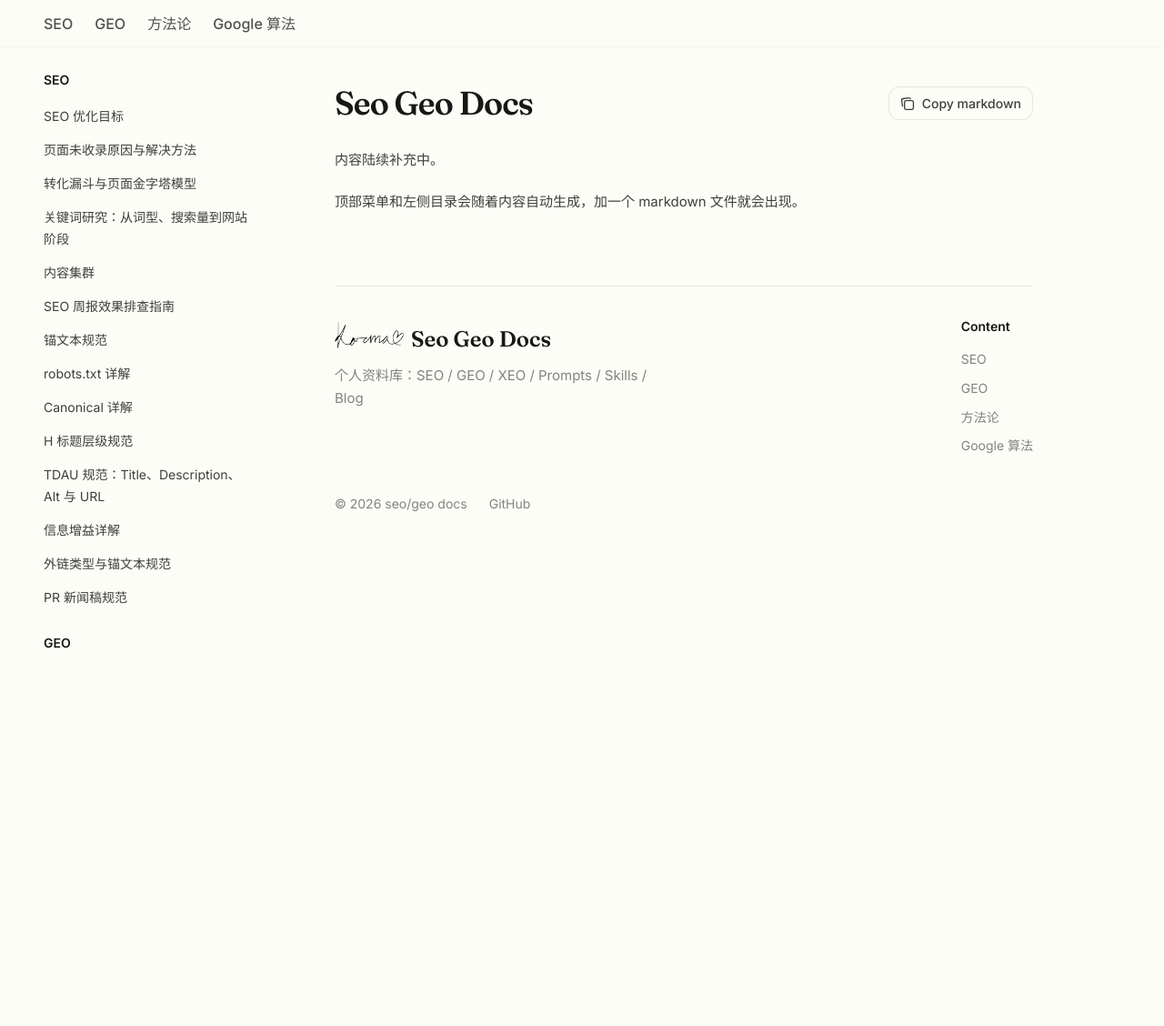
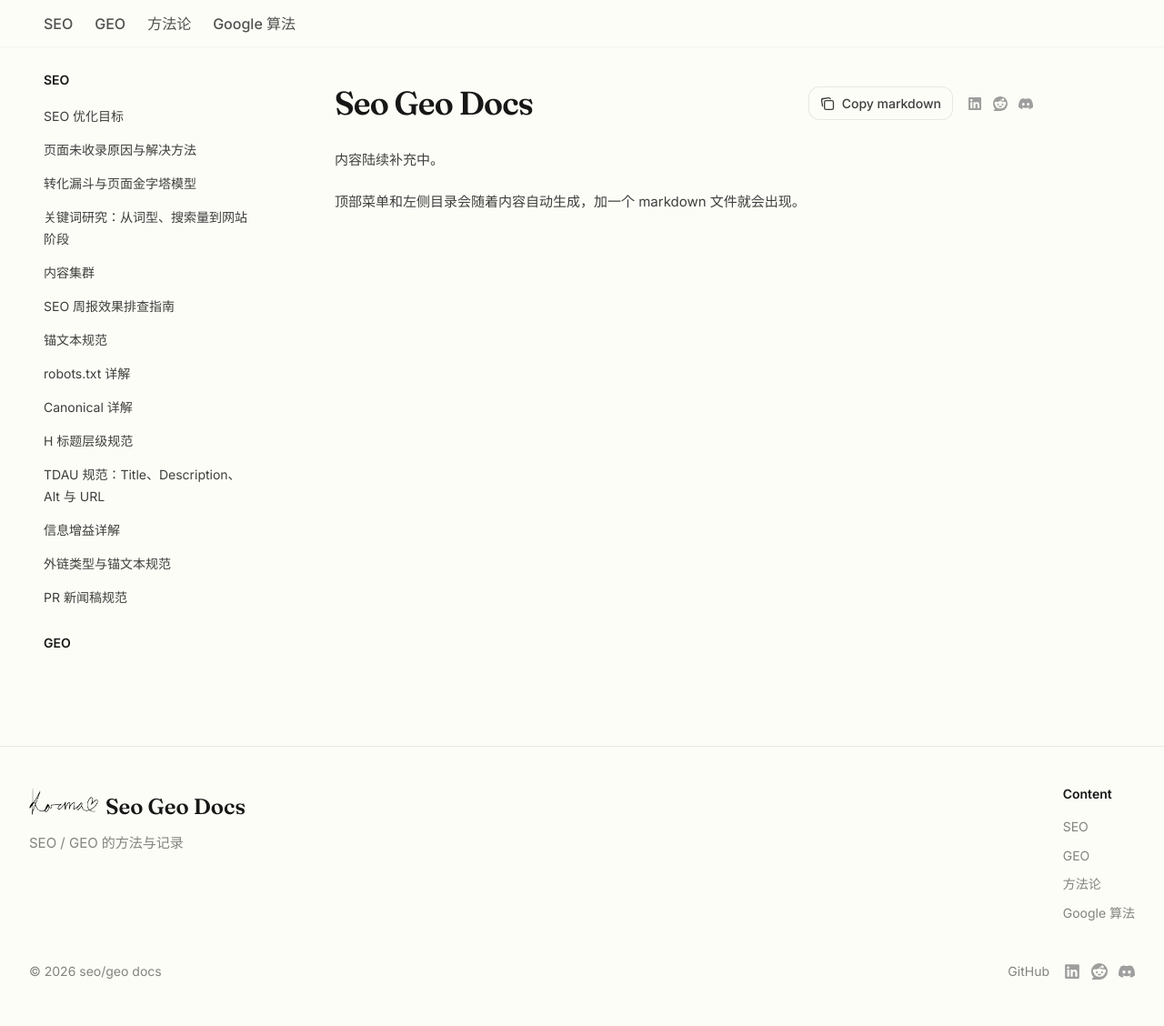
Before and after one commit to lllygkj33-creator/lllygkj33-creator.github.io, an Astro site: page / in a window 1280 px wide. Shown: the part 61-1189 px from the top of the page at 91% size. Before the commit the page ends 801 px from the top, so only its background shows below. Built offline with nearby package versions, Linux system fonts and the light colour scheme; Astro itself is replaced by a stand-in of ours.

Commit message:
页脚移到整页底部，新增领英/Reddit/Discord 图标
- 页脚从正文列里移出，改为整页底部（.footer 全宽 + .footer-in 容器对齐主容器）
- 新增 src/components/Social.astro：领英、Reddit、Discord 三个官方图标路径
  （LinkedIn 用 Font Awesome，Reddit/Discord 用 Simple Icons，均为可商用授权）
- 领英 https://www.linkedin.com/in/janus-lee-147803405/
  Reddit https://www.reddit.com/user/HedgehogSpecific2658/
  Discord 暂无链接，渲染为 span 而不是空链接
- 图标同时出现在正文右上角（H1 行，Copy markdown 右侧）和页脚右下角
- 带 rel=me，对实体识别有用
- 页脚那句简介改成当前栏目范围

```diff
--- /dev/null
+++ b/src/components/Social.astro
@@ -0,0 +1,28 @@
+---
+// 社交/分享图标：领英、Reddit 带链接，Discord 暂时只放图标（没有链接，所以不是 <a>）
+const { class: cls = '' } = Astro.props;
+---
+
+<div class={`social ${cls}`}>
+  <a
+    href="https://www.linkedin.com/in/janus-lee-147803405/"
+    target="_blank"
+    rel="me noopener"
+    aria-label="LinkedIn"
+    title="LinkedIn"
+  >
+    <svg viewBox="0 0 448 512" aria-hidden="true"><path d="M416 32H31.9C14.3 32 0 46.5 0 64.3v383.4C0 465.5 14.3 480 31.9 480H416c17.6 0 32-14.5 32-32.3V64.3c0-17.8-14.4-32.3-32-32.3zM135.4 416H69V202.2h66.5V416zm-33.2-243c-21.3 0-38.5-17.3-38.5-38.5S80.9 96 102.2 96c21.2 0 38.5 17.3 38.5 38.5 0 21.3-17.2 38.5-38.5 38.5zm282.1 243h-66.4V312c0-24.8-.5-56.7-34.5-56.7-34.6 0-39.9 27-39.9 54.9V416h-66.4V202.2h63.7v29.2h.9c8.9-16.8 30.6-34.5 62.9-34.5 67.2 0 79.7 44.3 79.7 101.9V416z"></path></svg>
+  </a>
+  <a
+    href="https://www.reddit.com/user/HedgehogSpecific2658/"
+    target="_blank"
+    rel="me noopener"
+    aria-label="Reddit"
+    title="Reddit"
+  >
+    <svg viewBox="0 0 24 24" aria-hidden="true"><path d="M12 0C5.373 0 0 5.373 0 12c0 3.314 1.343 6.314 3.515 8.485l-2.286 2.286C.775 23.225 1.097 24 1.738 24H12c6.627 0 12-5.373 12-12S18.627 0 12 0Zm4.388 3.199c1.104 0 1.999.895 1.999 1.999 0 1.105-.895 2-1.999 2-.946 0-1.739-.657-1.947-1.539v.002c-1.147.162-2.032 1.15-2.032 2.341v.007c1.776.067 3.4.567 4.686 1.363.473-.363 1.064-.58 1.707-.58 1.547 0 2.802 1.254 2.802 2.802 0 1.117-.655 2.081-1.601 2.531-.088 3.256-3.637 5.876-7.997 5.876-4.361 0-7.905-2.617-7.998-5.87-.954-.447-1.614-1.415-1.614-2.538 0-1.548 1.255-2.802 2.803-2.802.645 0 1.239.218 1.712.585 1.275-.79 2.881-1.291 4.64-1.365v-.01c0-1.663 1.263-3.034 2.88-3.207.188-.911.993-1.595 1.959-1.595Zm-8.085 8.376c-.784 0-1.459.78-1.506 1.797-.047 1.016.64 1.429 1.426 1.429.786 0 1.371-.369 1.418-1.385.047-1.017-.553-1.841-1.338-1.841Zm7.406 0c-.786 0-1.385.824-1.338 1.841.047 1.017.634 1.385 1.418 1.385.785 0 1.473-.413 1.426-1.429-.046-1.017-.721-1.797-1.506-1.797Zm-3.703 4.013c-.974 0-1.907.048-2.77.135-.147.015-.241.168-.183.305.483 1.154 1.622 1.964 2.953 1.964 1.33 0 2.47-.81 2.953-1.964.057-.137-.037-.29-.184-.305-.863-.087-1.795-.135-2.769-.135Z"></path></svg>
+  </a>
+  <span role="img" aria-label="Discord" title="Discord">
+    <svg viewBox="0 0 24 24" aria-hidden="true"><path d="M20.317 4.3698a19.7913 19.7913 0 00-4.8851-1.5152.0741.0741 0 00-.0785.0371c-.211.3753-.4447.8648-.6083 1.2495-1.8447-.2762-3.68-.2762-5.4868 0-.1636-.3933-.4058-.8742-.6177-1.2495a.077.077 0 00-.0785-.037 19.7363 19.7363 0 00-4.8852 1.515.0699.0699 0 00-.0321.0277C.5334 9.0458-.319 13.5799.0992 18.0578a.0824.0824 0 00.0312.0561c2.0528 1.5076 4.0413 2.4228 5.9929 3.0294a.0777.0777 0 00.0842-.0276c.4616-.6304.8731-1.2952 1.226-1.9942a.076.076 0 00-.0416-.1057c-.6528-.2476-1.2743-.5495-1.8722-.8923a.077.077 0 01-.0076-.1277c.1258-.0943.2517-.1923.3718-.2914a.0743.0743 0 01.0776-.0105c3.9278 1.7933 8.18 1.7933 12.0614 0a.0739.0739 0 01.0785.0095c.1202.099.246.1981.3728.2924a.077.077 0 01-.0066.1276 12.2986 12.2986 0 01-1.873.8914.0766.0766 0 00-.0407.1067c.3604.698.7719 1.3628 1.225 1.9932a.076.076 0 00.0842.0286c1.961-.6067 3.9495-1.5219 6.0023-3.0294a.077.077 0 00.0313-.0552c.5004-5.177-.8382-9.6739-3.5485-13.6604a.061.061 0 00-.0312-.0286zM8.02 15.3312c-1.1825 0-2.1569-1.0857-2.1569-2.419 0-1.3332.9555-2.4189 2.157-2.4189 1.2108 0 2.1757 1.0952 2.1568 2.419 0 1.3332-.9555 2.4189-2.1569 2.4189zm7.9748 0c-1.1825 0-2.1569-1.0857-2.1569-2.419 0-1.3332.9554-2.4189 2.1569-2.4189 1.2108 0 2.1757 1.0952 2.1568 2.419 0 1.3332-.946 2.4189-2.1568 2.4189Z"></path></svg>
+  </span>
+</div>
--- a/src/layouts/Layout.astro
+++ b/src/layouts/Layout.astro
@@ -1,6 +1,7 @@
 ---
 import Topbar from '../components/Topbar.astro';
 import Sidebar from '../components/Sidebar.astro';
+import Social from '../components/Social.astro';
 import '../styles/global.css';
 
 const {
@@ -58,6 +59,8 @@ const markdown = JSON.stringify(`# ${title}\n\n${body}`).replace(/</g, '\\u003c'
               <span>Copy markdown</span>
             </span>
           </button>
+
+          <Social class="social-inline" />
         </div>
 
         <div class="prose"><slot /></div>
@@ -83,27 +86,6 @@ const markdown = JSON.stringify(`# ${title}\n\n${body}`).replace(/</g, '\\u003c'
           </nav>
         )}
 
-        <footer class="footer">
-          <div class="footer-top">
-            <div class="footer-brand">
-              <a class="brand" href="/">
-                <img class="brand-logo footer-logo" src="/logo.webp" alt="" width="76" height="30" />
-                <span>Seo Geo Docs</span>
-              </a>
-              <p>个人资料库：SEO / GEO / XEO / Prompts / Skills / Blog</p>
-            </div>
-
-            <div class="footer-col">
-              <p>Content</p>
-              {nav.map((s) => <a href={s.url}>{s.label}</a>)}
-            </div>
-          </div>
-
-          <div class="footer-bottom">
-            <span>© 2026 seo/geo docs</span>
-            <a href="https://github.com/">GitHub</a>
-          </div>
-        </footer>
       </main>
 
       {toc.length > 0 && (
@@ -127,6 +109,33 @@ const markdown = JSON.stringify(`# ${title}\n\n${body}`).replace(/</g, '\\u003c'
         </aside>
       )}
     </div>
+
+    <footer class="footer">
+      <div class="footer-in">
+        <div class="footer-top">
+          <div class="footer-brand">
+            <a class="brand" href="/">
+              <img class="brand-logo footer-logo" src="/logo.webp" alt="" width="76" height="30" />
+              <span>Seo Geo Docs</span>
+            </a>
+            <p>SEO / GEO 的方法与记录</p>
+          </div>
+
+          <div class="footer-col">
+            <p>Content</p>
+            {nav.map((s) => <a href={s.url}>{s.label}</a>)}
+          </div>
+        </div>
+
+        <div class="footer-bottom">
+          <span>© 2026 seo/geo docs</span>
+          <div class="footer-links">
+            <a href="https://github.com/">GitHub</a>
+            <Social class="social-footer" />
+          </div>
+        </div>
+      </div>
+    </footer>
 
     <script type="application/json" id="page-md" set:html={markdown} />
 
--- a/src/styles/global.css
+++ b/src/styles/global.css
@@ -611,10 +611,16 @@ html.toc-off .main { max-width: 72rem; }
 .toc a.depth-3 { padding-left: 0.75rem; }
 
 /* ---------- 页脚 ---------- */
+/* 页脚：整页底部，横跨全宽 */
 .footer {
   margin-top: 5rem;
-  padding-top: 2rem;
   border-top: 1px solid var(--border);
+}
+
+.footer-in {
+  max-width: var(--shell);
+  margin: 0 auto;
+  padding: 2.5rem 2rem 3rem;
   display: flex;
   flex-direction: column;
   gap: 2.5rem;
@@ -662,10 +668,36 @@ html.toc-off .main { max-width: 72rem; }
 .footer-bottom {
   display: flex;
   flex-wrap: wrap;
+  align-items: center;
+  justify-content: space-between;
   gap: 1.5rem;
   font-size: 0.875rem;
   color: var(--dim);
 }
+
+.footer-links {
+  display: flex;
+  align-items: center;
+  gap: 1rem;
+}
+
+/* 社交图标（页脚 + 正文右上角共用） */
+.social {
+  display: flex;
+  align-items: center;
+  gap: 0.75rem;
+}
+
+.social a,
+.social span {
+  display: flex;
+  color: var(--faint);
+}
+
+.social a:hover { color: var(--text); }
+.social svg { width: 1.125rem; height: 1.125rem; fill: currentColor; }
+.social-inline svg { width: 1rem; height: 1rem; }
+.social-inline { margin-left: 0.25rem; }
 
 .footer-bottom a:hover { color: var(--text); }
 
```
